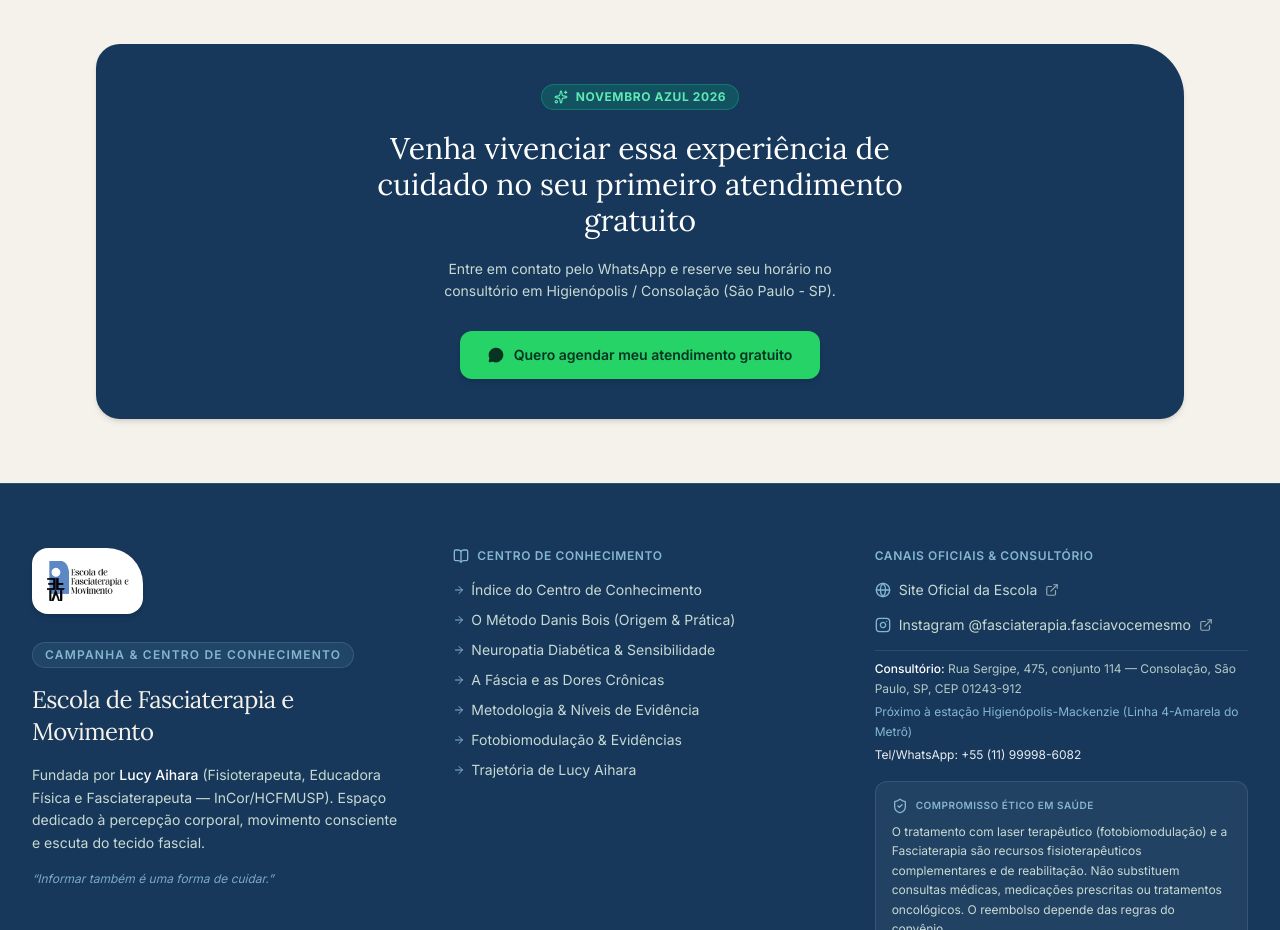
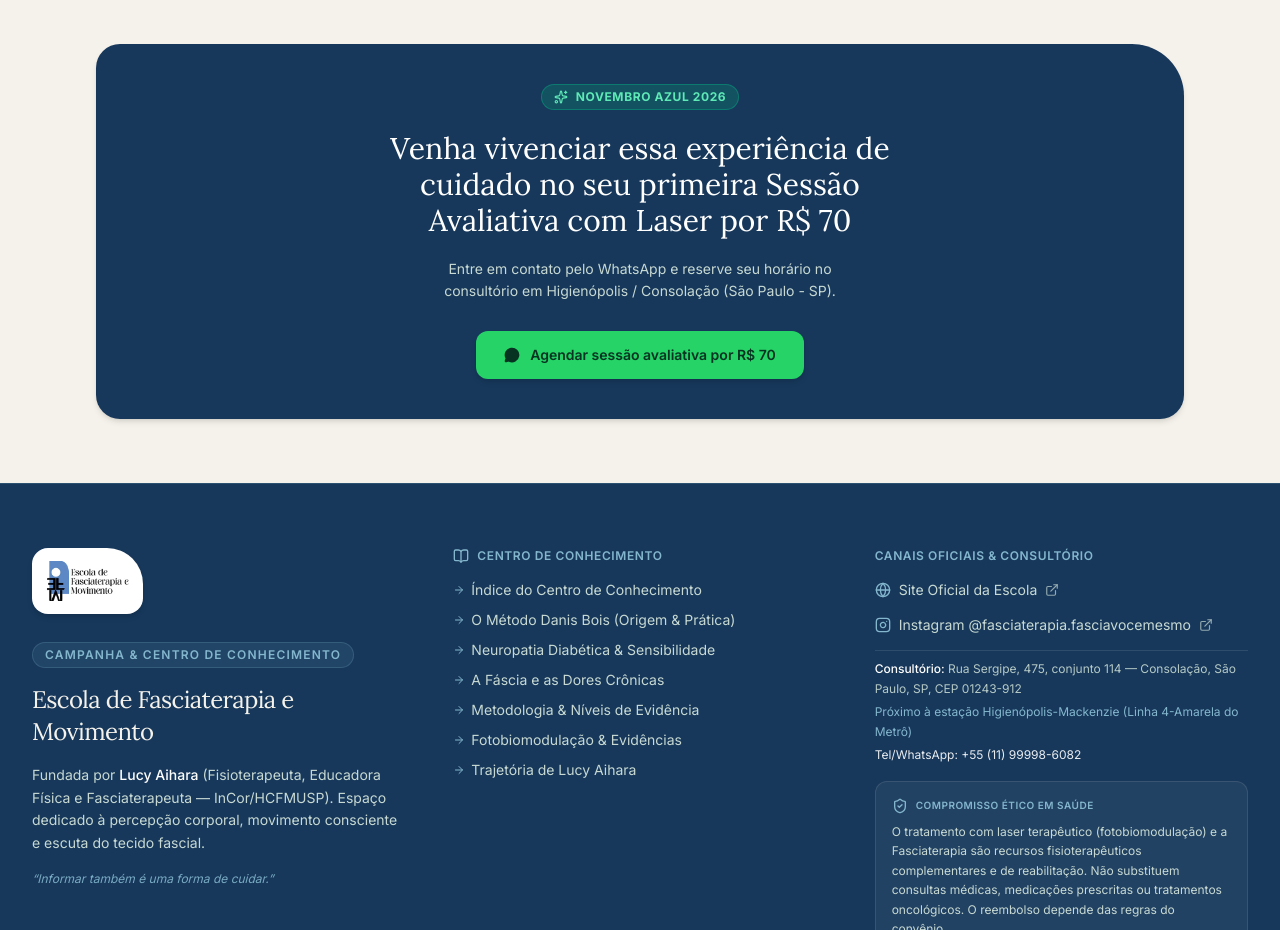
Before and after one commit to mslol21/projeto-lucy, a Next.js app: page /depoimentos in a window 1280 px wide. Shown: the part 1480-2410 px from the top of the page. Built offline with nearby package versions, Linux system fonts and the light colour scheme.

Commit message:
Remove oferta gratuita descontinuada em páginas internas

```diff
--- a/src/app/depoimentos/page.tsx
+++ b/src/app/depoimentos/page.tsx
@@ -124,7 +124,7 @@ export default function DepoimentosPage() {
             </div>
 
             <h3 className="font-serif text-2xl sm:text-3xl text-white max-w-xl mx-auto">
-              Venha vivenciar essa experiência de cuidado no seu primeiro atendimento gratuito
+              Venha vivenciar essa experiência de cuidado no seu primeira Sessão Avaliativa com Laser por R$ 70
             </h3>
 
             <p className="text-xs sm:text-sm text-[#C7D9D2] max-w-md mx-auto leading-relaxed">
@@ -139,7 +139,7 @@ export default function DepoimentosPage() {
                 className="inline-flex items-center gap-2.5 px-7 py-3.5 rounded-xl bg-[#25D366] hover:bg-[#1ebd5a] text-[#073322] font-semibold text-sm shadow-md hover:shadow-lg transition-all"
               >
                 <MessageCircle className="w-4 h-4 fill-current" />
-                <span>Quero agendar meu atendimento gratuito</span>
+                <span>Agendar sessão avaliativa por R$ 70</span>
               </a>
             </div>
           </div>
```
